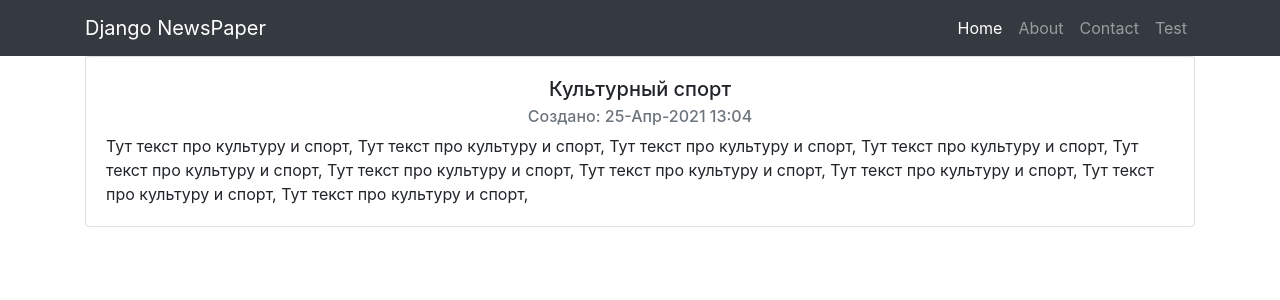
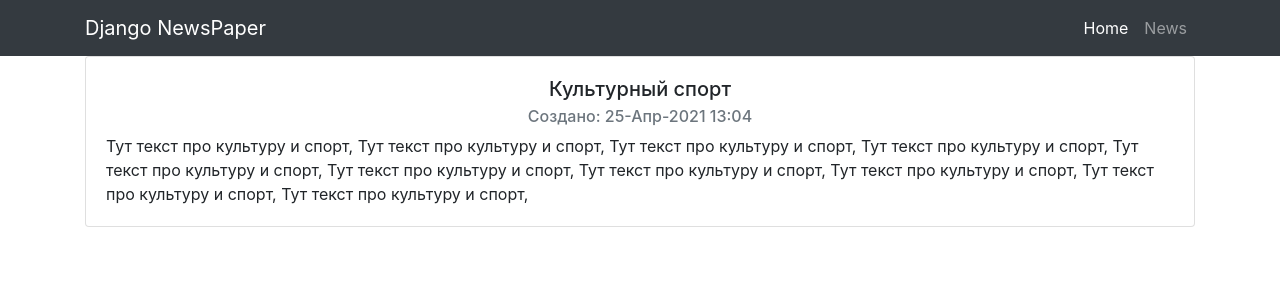
Before and after one commit to p-kharitonov/skillfactory, a Django app: page /news/22 in a window 1280 px wide. Shown: the top 300 px of the page. Run offline with Django 3.2, Linux system fonts and the light colour scheme; data comes from the database, SQL or seed files in the repository; some libraries are stand-ins or nearby versions.

Commit message:
Update default.html

```diff
--- a/NewsPaper/templates/default.html
+++ b/NewsPaper/templates/default.html
@@ -22,25 +22,19 @@
   <!-- Navigation -->
   <nav class="navbar navbar-expand-lg navbar-dark bg-dark static-top">
     <div class="container">
-      <a class="navbar-brand" href="#">Django NewsPaper</a>
+      <a class="navbar-brand" href="/">Django NewsPaper</a>
       <button class="navbar-toggler" type="button" data-toggle="collapse" data-target="#navbarResponsive" aria-controls="navbarResponsive" aria-expanded="false" aria-label="Toggle navigation">
         <span class="navbar-toggler-icon"></span>
       </button>
       <div class="collapse navbar-collapse" id="navbarResponsive">
         <ul class="navbar-nav ml-auto">
           <li class="nav-item active">
-            <a class="nav-link" href="#">Home
+            <a class="nav-link" href="/">Home
               <span class="sr-only">(current)</span>
             </a>
           </li>
           <li class="nav-item">
-            <a class="nav-link" href="/about/">About</a>
-          </li>
-          <li class="nav-item">
-            <a class="nav-link" href="/contacts/">Contact</a>
-          </li>
-          <li class="nav-item">
-            <a class="nav-link" href="/test/">Test</a>
+            <a class="nav-link" href="/news/">News</a>
           </li>
         </ul>
       </div>
```
